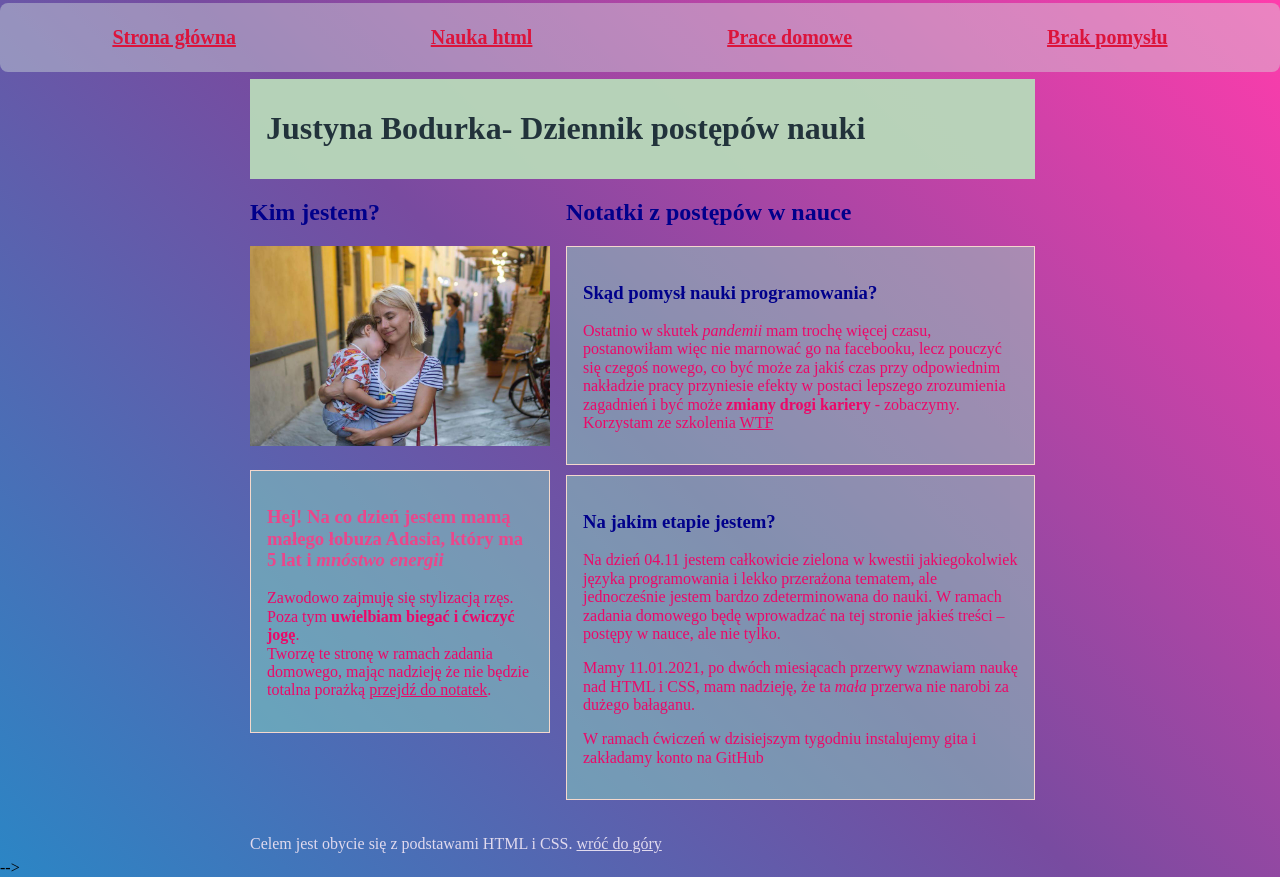
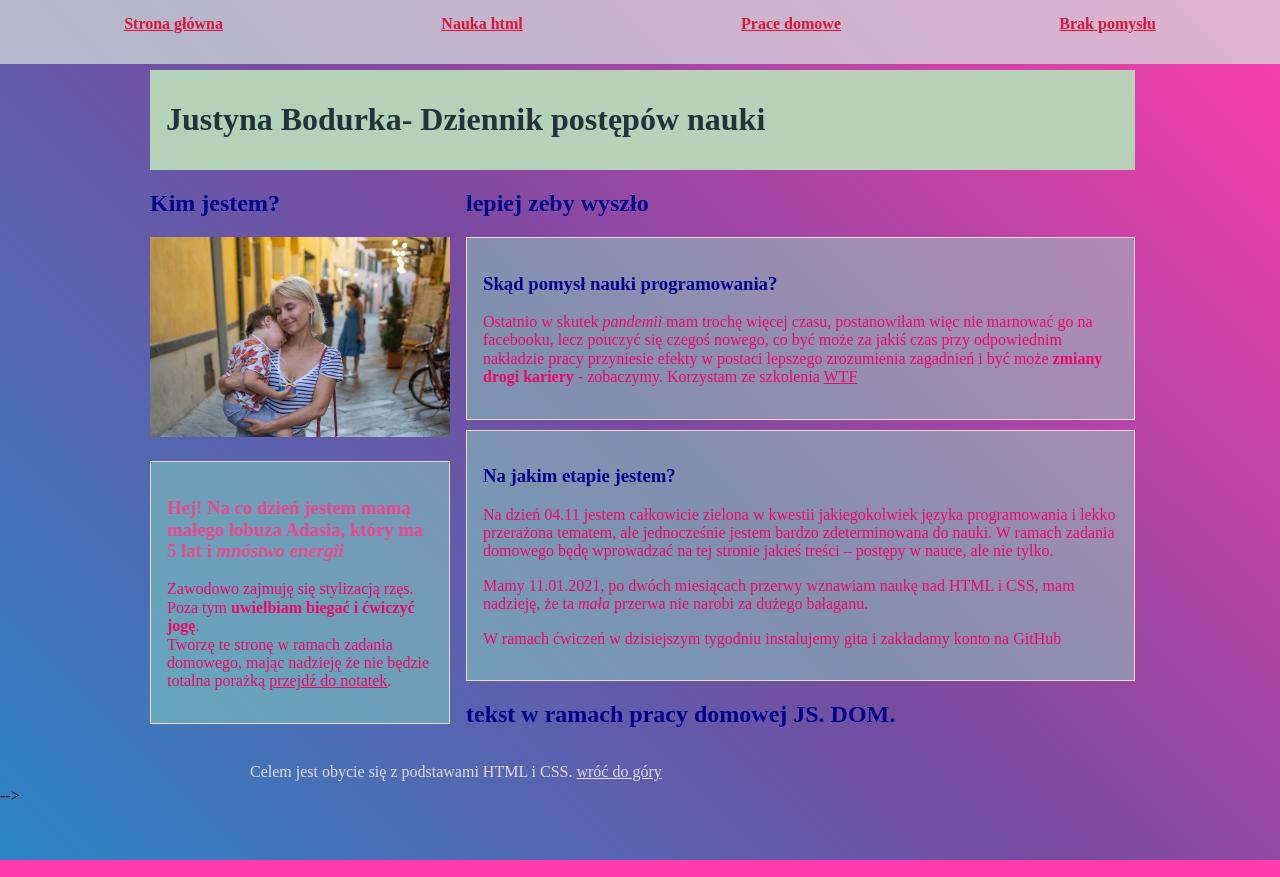
Before and after one commit to justyna-bodurka/homepage, a plain HTML site: page index.html in a window 1280 px wide. Drawn offline with Linux system fonts and the light colour scheme.

Commit message:
media queries done, hamburger menu done

```diff
--- a/css/style.css
+++ b/css/style.css
@@ -7,51 +7,54 @@ html {
   box-sizing: inherit;
 }
 body {
-
   min-height: 100vh;
-  background-color: #FF3CAC;
-  background-image: linear-gradient(225deg, #FF3CAC 0%, #784BA0 50%, #2B86C5 100%);
+  background-color: #ff3cac;
+  background-image: linear-gradient(
+    225deg,
+    #ff3cac 0%,
+    #784ba0 50%,
+    #2b86c5 100%
+  );
 }
 .main {
-  width: 800px;
-  padding: 10px 5px 5px 10px;
-  margin: 0 auto;
-  display:grid;
-  column-gap: 16px;
-  grid-template-columns: 300px 1fr;
-  grid-template-areas:
-  "main__title main__title"
-  "main aside";
-
+  max-width: 1000px;
+  margin: 60px auto 0;
 
 }
 
 .main-navigation {
-  background: rgba(211, 224, 220, 0.432);
-  width: 100%;
-  top:3px;
-  position: sticky;
-  padding: 15px;
+
+  padding: 16px;
   border-radius: 8px;
-  font-size: 20px;
-  font-weight:bold;
-  display:flex;
-  flex-direction:row;
-  justify-content: space-around;
+  font-weight: bold;
+  display:none;
+
+
+
+
+
 
 }
 .main-navigation__link {
-
   color: crimson;
-  margin: 3px;
-  padding: 5px 20px;
+  display: block;
+  margin: 0 0 16px;
 
 
+
+  /* padding: 5px 20px; */
 }
-.main-navigation__wrapper{
-  display:inline;
+.main-navigation--open{
+display: block;
 }
-
+.main-navigation__wrapper {
+  display: block;
+  min-height: 60px;
+  position:fixed;
+  top:0;
+  width: 100%;
+  background: rgba(211, 224, 220, 0.719);
+}
 
 .article-list__picture {
   max-width: 100%;
@@ -75,25 +78,21 @@ body {
 .article__description {
   color: #ec0868;
 }
-.articles-list{
+.articles-list {
+  grid-area: main;
+}
+.articles-list--grid {
+  grid-area: aside;
+}
 
-  grid-area: main;
-
-}
- .articles-list--grid{
-   grid-area: aside;
-
- }
-
-.article__link{
+.article__link {
   color: inherit;
 }
 
 .article__title {
-
   color: darkblue;
 }
-.articles-list__title{
+.articles-list__title {
   color: darkblue;
 }
 .article__title--grid-1 {
@@ -110,10 +109,46 @@ nav a {
 
 .footer {
   color: #e1daee;
-  width: 800px;
+  max-width: 800px;
   padding: 10px 5px 5px 10px;
   margin: 0 auto;
 }
 .footer__link {
-color:inherit;
+  color: inherit;
 }
+.hamburger{
+  position:absolute;
+  top:20px;
+  right:16px;
+  border:none;
+  background: none;
+}
+@media screen and (min-width: 768px) {
+  .hamburger {
+    display:none;
+  }
+  .main {
+    max-width: 1000px;
+    padding: 10px 5px 5px 10px;
+    margin: 60px auto 0;
+    display: grid;
+    column-gap: 16px;
+    grid-template-columns: 300px 1fr;
+    grid-template-areas:
+      "main__title main__title"
+      "main aside";
+  }
+  .main-navigation {
+
+    width: 100%;
+    top: 3px;
+    position: sticky;
+    padding: 15px;
+    border-radius: 8px;
+    font-size: 16px;
+    font-weight: bold;
+    display: flex;
+    flex-direction: row;
+    justify-content: space-around;
+  }
+}
--- a/index.html
+++ b/index.html
@@ -3,15 +3,16 @@
   <head>
     <meta charset="UTF-8" />
     <meta name="viewport" content="width=device-width, initial-scale=1.0" />
-    <title>Document</title>
+    <title>Strona domowa</title>
     <link href="css/normalize.css" rel="stylesheet" type="text/css" />
     <link href="css/style.css" rel="stylesheet" type="text/css" />
   </head>
 
   <body>
-    <header class="main-navigation__wrapper">
-      <nav  class="main-navigation">
-        <a class="main-navigation__link " href="index.html">Strona główna</a>
+    <header  class="main-navigation__wrapper">
+      <button class= "hamburger hamburger--js" aria-label="Otwórz menu"> 🍔 </button>
+      <nav class="main-navigation main-navigation--js">
+        <a class="main-navigation__link" href="index.html">Strona główna</a>
         <a class="main-navigation__link" href="nauka-html.html">Nauka html</a>
         <a class="main-navigation__link" href="prace-domowe.html"
           >Prace domowe</a
@@ -20,6 +21,7 @@
           >Brak pomysłu</a
         >
       </nav>
+
     </header>
     <main>
       <div class="main">
@@ -28,13 +30,16 @@
         </header>
 
         <section class="articles-list">
-
           <h2 class="articles-list__title">Kim jestem?</h2>
 
-          <img class= "article-list__picture" src="img/justyna-zdjecie.jpg" alt="Justyna i Adaś" />
+          <img
+            class="article-list__picture"
+            src="img/justyna-zdjecie.jpg"
+            alt="Justyna i Adaś"
+          />
 
-          <article class="article ">
-            <h3 class= "article__title article__title--less-important">
+          <article class="article">
+            <h3 class="article__title article__title--less-important">
               Hej! Na co dzień jestem mamą małego łobuza Adasia, który ma 5 lat
               i
               <em>mnóstwo energii</em>
@@ -43,13 +48,16 @@
               Zawodowo zajmuję się stylizacją rzęs. Poza tym
               <b>uwielbiam biegać i ćwiczyć jogę</b>.<br />
               Tworzę te stronę w ramach zadania domowego, mając nadzieję że nie
-              będzie totalna porażką <a class= "article__link" href="#notatki">przejdź do notatek</a>.
+              będzie totalna porażką
+              <a class="article__link" href="#notatki">przejdź do notatek</a>.
             </p>
           </article>
         </section>
 
-        <section class = "articles-list articles-list--grid" id="notatki">
-          <h2 class="articles-list__title">Notatki z postępów w nauce</h2>
+        <section class="articles-list articles-list--grid" id="notatki">
+          <h2 class="articles-list__title articles-list__title--js">
+            Notatki z postępów w nauce
+          </h2>
 
           <article class="article">
             <h3 class="article__title">Skąd pomysł nauki programowania?</h3>
@@ -61,7 +69,7 @@
               nakładzie pracy przyniesie efekty w postaci lepszego zrozumienia
               zagadnień i być może <strong>zmiany drogi kariery </strong> -
               zobaczymy. Korzystam ze szkolenia
-              <a class= "article__link" href="https://cotenfrontend.pl">WTF</a>
+              <a class="article__link" href="https://cotenfrontend.pl">WTF</a>
             </p>
           </article>
 
@@ -94,6 +102,7 @@
       Celem jest obycie się z podstawami HTML i CSS.
       <a class="footer__link" href="#top">wróć do góry</a>
     </footer>
-    <script src="main.js"></script> -->
+    <script src="main.js"></script>
+    -->
   </body>
 </html>
--- a/main.js
+++ b/main.js
@@ -4,43 +4,57 @@ alert("Witaj drogi odwiedzający");
 console.log(firstName);
 console.log(age);
 console.log(`Witaj drogi odbiorco,nazywam się ${firstName} i mam ${age} lat`);
-const test = document.querySelector(".article__title--js");
-test.innerHTML =
-  "tekst w ramach pracy domowej JS. DOM. document.querySelektor, nazwa zmiennej QuerySelektor.innerHTML";
 
 const calculateOld = (myNumber) => (myNumber + 3) * 7;
 console.log(calculateOld(7));
 
-function dupka (myNumber) {
-   onsole.log(`siema ${myNumber}`)
+function calculate (myNumber) {
+    return (myNumber + 3) * 7;
 }
-
-const dupka = myNumber => { console.log(`siema ${myNumber}`) }
-
-
-const calculate = (myNumber) => (myNumber + 3) * 7;
 const myResult = calculate(2);
 console.log(myResult);
 
-function greet (firstName, age){
+function greet(firstName, age) {
   console.log(`Witaj drogi odbiorco, jestem ${firstName} i mam ${age} lat`);
 }
 greet(firstName, age);
 
-const humanOne= {
+const test = document.querySelector(".article__title--js");
+test.innerHTML = "tekst w ramach pracy domowej JS. DOM.";
+
+
+function dupka (querySelectorContent, content){
+    const dupcia = document.querySelector(querySelectorContent);
+    dupcia.innerHTML = content;
+}
+dupka ('.articles-list__title--js', 'lepiej zeby wyszło');
+
+const humanOne = {
   name: "Łukasz",
   age: 40,
-    adress:{
+  adress: {
     street: "Milczańska",
     city: "Szczecin",
-    }
-}
+  },
+};
 
-const humanTwo= {
+const humanTwo = {
   name: "Gosia",
   age: 25,
-    adress: humanOne.adress
-}
-console.log (humanTwo);
+  adress: humanOne.adress,
+};
+console.log(humanTwo);
 
 console.log(humanOne);
+
+function calculateTwo (myNumber) {
+return myNumber*4
+}
+const myResultNew = calculateTwo(10);
+console.log(myResultNew);
+
+const hamburger = document.querySelector('.hamburger--js');
+hamburger.addEventListener('click', () => {
+  const nav = document.querySelector ('.main-navigation--js');
+  nav.classList.toggle('main-navigation--open');
+})
```
Also changed, not shown: brak-pomyslu.html (+1 -1 lines), prace-domowe.html (+3 -3 lines). Lines whose indentation alone changed are shown as unchanged.
